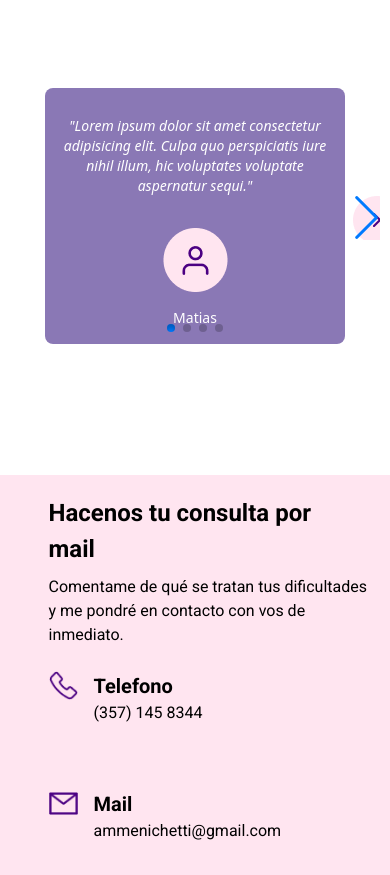
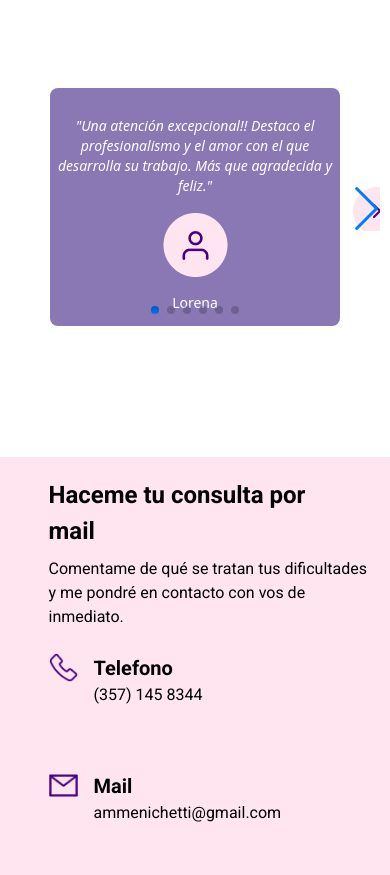
Before and after one commit to MatiasOrlando/landing-freelance, a React (Vite) app: page / in a window 390 px wide. Shown: the part 4048-4923 px from the top of the page. Built offline with nearby package versions, Linux system fonts and the light colour scheme; the HTML template or start-up script is replaced by a standard one.

Commit message:
reviews added to carousel

```diff
--- a/src/components/Carrousel/Carrousel.jsx
+++ b/src/components/Carrousel/Carrousel.jsx
@@ -12,27 +12,39 @@ SwiperCore.use([Navigation, Pagination, A11y]);
 const data = [
   {
     id: 1,
-    username: "Matias",
+    username: "Lorena",
     testimonial:
-      "Lorem ipsum dolor sit amet consectetur adipisicing elit. Culpa quo perspiciatis iure nihil illum, hic voluptates voluptate aspernatur sequi.",
+      "Una atención excepcional!! Destaco el profesionalismo y el amor con el que desarrolla su trabajo. Más que agradecida y feliz.",
   },
   {
     id: 2,
-    username: "Pablo",
+    username: "Rodrigo",
     testimonial:
-      "Lorem ipsum dolor sit amet consectetur adipisicing elit. Culpa quo perspiciatis iure nihil illum, hic voluptates voluptate aspernatur sequi.",
+      "Si buscas un cambio, un giro, una vuelta de rosca o un sacudon te recomiendo a full a Aylén. Recordá que el cambio empieza por vos.",
   },
   {
     id: 3,
-    username: "Javier",
+    username: "Julián",
     testimonial:
-      "Lorem ipsum dolor sit amet consectetur adipisicing elit. Culpa quo perspiciatis iure nihil illum, hic voluptates voluptate aspernatur sequi.",
+      "Es una experiencia por la que hay que transitar. Hago énfasis en la comodidad y seguridad que Aylén transmite. Super recomendada.",
   },
   {
     id: 4,
-    username: "Martin",
+    username: "Sofía",
     testimonial:
-      "Lorem ipsum dolor sit amet consectetur adipisicing elit. Culpa quo perspiciatis iure nihil illum, hic voluptates voluptate aspernatur sequi.",
+      "Me encanto su atención y calidez. Atención super profesional y muy cálida.",
+  },
+  {
+    id: 5,
+    username: "Andrea",
+    testimonial:
+      "Muy profesional, seriedad recomendable 100%. La atención es excelente y me sentí contenida a cada paso.",
+  },
+  {
+    id: 6,
+    username: "Eugenia",
+    testimonial:
+      "Me alegro haber elegido este camino y que aylén haya estado ahí para acompañarme. Super recomendada, muy profesional.",
   },
 ];
 
@@ -78,12 +90,10 @@ const Carrousel = () => {
               width: 480,
               slidesPerView: 1,
             },
-            // when window width is >= 640px
             640: {
               width: 640,
               slidesPerView: 1,
             },
-            // when window width is >= 768px
             768: {
               width: 768,
               slidesPerView: 2,
@@ -104,18 +114,18 @@ const Carrousel = () => {
               key={user.id}
               className="flex items-center justify-center slide pb-1"
             >
-              <div className="slide-content xl:w-[397px] lg:w-[397px] md:w-[350px] sm: w-[397px] xs:w-[300px] bg-primary  rounded-[8px]  text-[18px]  p-2">
-                <p className="flex justify-center text-[white] text-center user-testimonial lg:text-lg md:text-base sm:text-base xs: text-sm pt-[20px] ">
+              <div className="slide-content xl:h-[308px] lg:h-[308px] md:h-[295px] sm:h-[260px] xs:h-[238px] xl:w-[397px] lg:w-[397px] md:w-[350px] sm: w-[397px] xs:w-[290px] bg-primary  rounded-[8px]  text-[18px]  p-2">
+                <p className="flex justify-center text-[white] text-center user-testimonial lg:text-lg md:text-base sm:text-base xs: text-sm pt-[20px] xl:h-[140px] lg:h-[140px] md:h-[130px] sm:h-[100px] xs:h-[85px]   hola">
                   <i>"{user.testimonial}"</i>
                 </p>
-                <div className="flex justify-center slide-inner">
+                <div className="flex justify-center slide-inner chau">
                   <img
                     src="/assets/reviewphoto.png"
                     alt="client photo"
                     className="user-photo flex justify-center pt-[32px]"
                   />
                 </div>
-                <h5 className="flex justify-center text-[white] pb-2 lg:text-lg md:text-base sm:text-base xs: text-sm pt-[16px]">
+                <h5 className="flex justify-center text-[white] pb-2 lg:text-lg md:text-base sm:text-base xs: text-sm pt-[16px] ok">
                   {user.username}
                 </h5>
               </div>
--- a/src/components/contact/Content.jsx
+++ b/src/components/contact/Content.jsx
@@ -6,7 +6,7 @@ export const Content = () => {
     <div className="flex justify-center pb-4">
       <div className="px-4 flex flex-col w-[325px] pt-5">
         <h1 className="font-bold font-roboto text-[24px] pb-2">
-          Hacenos tu consulta por mail
+          Haceme tu consulta por mail
         </h1>
         <p className="font-roboto w-[325px]">
           Comentame de qué se tratan tus dificultades y me pondré en contacto
--- a/src/components/contact/FormSent.jsx
+++ b/src/components/contact/FormSent.jsx
@@ -8,7 +8,7 @@ const FormSent = ({ setState }) => {
           ¡Muchas gracias por tu consulta!
         </h1>
         <p className="w-[350px] xl:text-left lg:text-left md:text-left sm:text-left  xs:text-center">
-          Te estaremos respondiendo lo más pronto posible al correo indicado.
+          Te estaré respondiendo lo más pronto posible al correo indicado.
         </p>
         <button
           onClick={() => setState(false)}
--- a/src/components/services/WspIcon.jsx
+++ b/src/components/services/WspIcon.jsx
@@ -2,7 +2,7 @@ import React from "react";
 
 export const WspIcon = () => {
   return (
-    <div className="flex flex-col justify-center shadow-lg items-center rounded-[25px] bg-secondary text-[#fff] w-[40px] h-[40px] px-4 ">
+    <div className="flex flex-col justify-center shadow-lg items-center rounded-[25px] bg-secondary text-[#fff] w-[41px] h-[40px] px-4 fixed bottom-[40px] right-[40px] z-99999">
       <svg
         width="24"
         height="24"
--- a/src/index.css
+++ b/src/index.css
@@ -3,9 +3,6 @@
 @tailwind components;
 @tailwind utilities;
 
-.jeje {
-  background-color: #f796be;
-}
 .hrFooter {
   width: 75%;
   border: 0;
```
